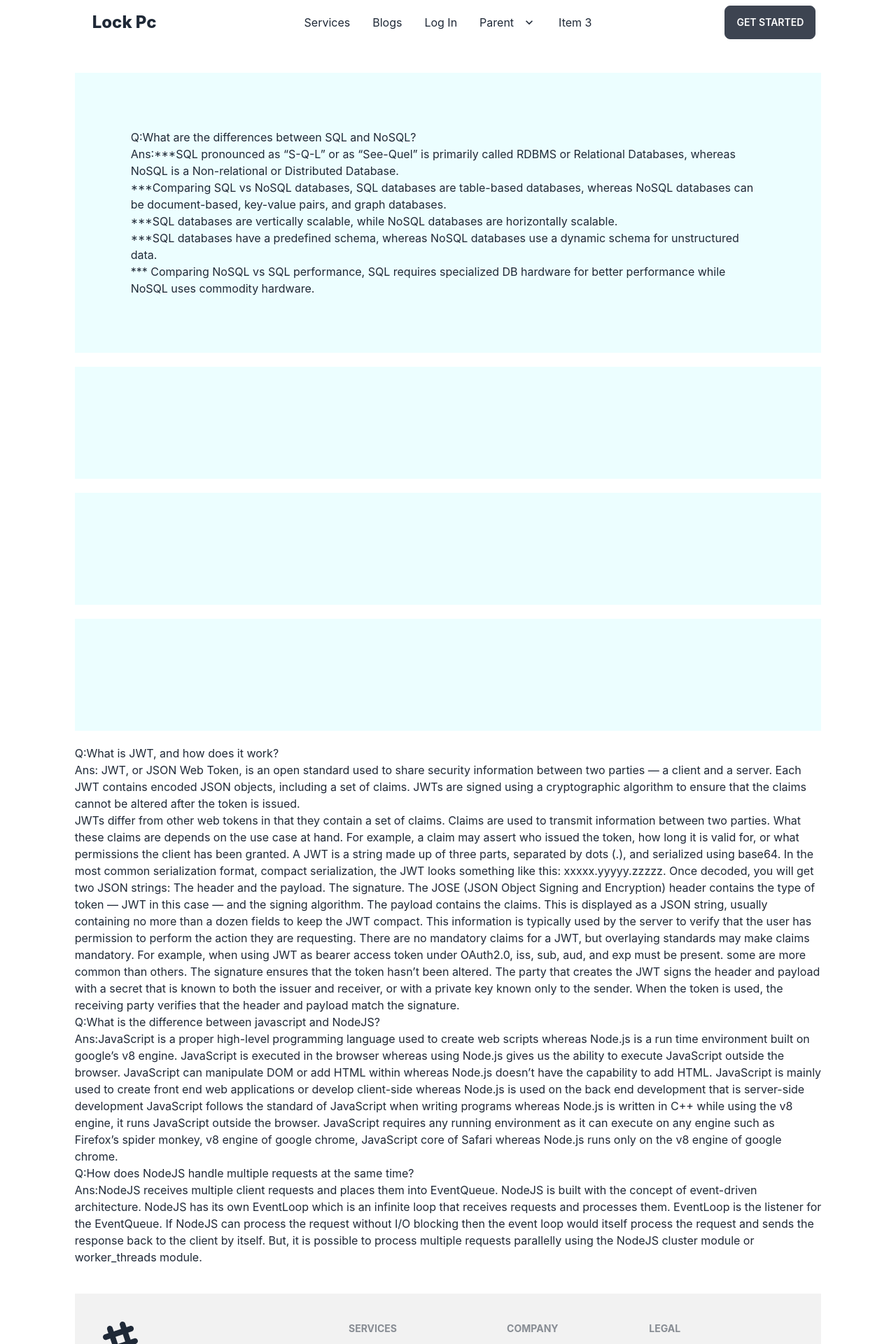
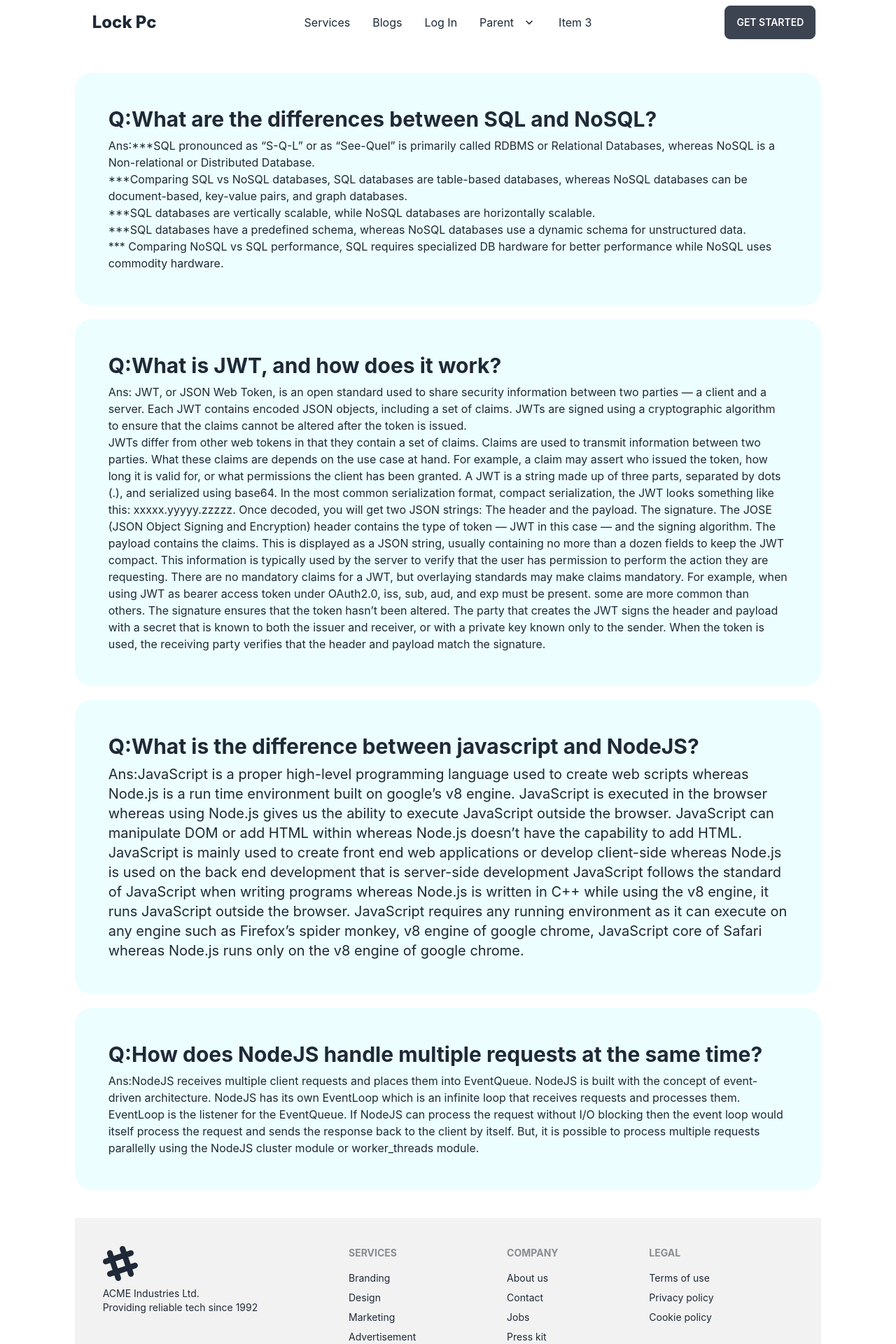
Before and after one commit to Rayhan-Rony/lock-pc, a React (Create React App) app: page /blogs in a window 1280 px wide. Shown: the top 1920 px of the page at 70% size. Built offline with nearby package versions, Linux system fonts and the light colour scheme; no server answers.

Commit message:
added design for blogs

```diff
--- a/src/components/AddService/AddService.js
+++ b/src/components/AddService/AddService.js
@@ -1,6 +1,12 @@
-import React from 'react';
+import { data } from 'autoprefixer';
+import React, { useState } from 'react';
+import toast from 'react-hot-toast';
+import { useLoaderData } from 'react-router-dom';
 
 const AddService = () => {
+    const services = useLoaderData()
+    const servicesCount = services.length
+    console.log(servicesCount)
     const handleAddService = (e) => {
         e.preventDefault()
         const form = e.target;
@@ -10,8 +16,31 @@ const AddService = () => {
         const title = form.title.value;
         const description = form.description.value;
         const price = form.price.value;
-        console.log(name, id, photo, title, description, price)
+        // console.log(name, id, photo, title, description, price)
+        if (id <= servicesCount) {
+            return toast.error(`Service Id must be large than ${servicesCount}`)
+        }
 
+        const service = {
+            service_id: id,
+            service_name: name,
+            title: title,
+            img_url: photo,
+            description: description,
+            price: price
+        }
+        fetch(`http://localhost:5000/services`, {
+            method: 'POST',
+            headers: {
+                'content-type': 'application/json'
+            },
+            body: JSON.stringify(service)
+        })
+            .then(res => res.json())
+            .then(data => console.log(data))
+        // console.log(service)
+        toast.success('Service Added Succesfully')
+        form.reset()
     }
     return (
         <form onSubmit={handleAddService}>
--- a/src/components/Blogs/Blogs.js
+++ b/src/components/Blogs/Blogs.js
@@ -3,8 +3,8 @@ import React from 'react';
 const Blogs = () => {
     return (
         <div>
-            <div className='bg-cyan-50 p-20 mb-5'>
-                <h4>Q:What are the differences between SQL and NoSQL?</h4>
+            <div className='bg-cyan-50 p-12 rounded-3xl mb-5'>
+                <h4 className='text-3xl font-bold mb-2' >Q:What are the differences between SQL and NoSQL?</h4>
                 <p>Ans:***SQL pronounced as “S-Q-L” or as “See-Quel” is primarily called RDBMS or Relational Databases, whereas NoSQL is a Non-relational or Distributed Database.
 
                     <br />
@@ -15,16 +15,8 @@ const Blogs = () => {
                     *** Comparing NoSQL vs SQL performance, SQL requires specialized DB hardware for better performance while NoSQL uses commodity hardware.
                 </p>
             </div >
-            <div className='bg-cyan-50 p-20 mb-5'>
-
-            </div>
-            <div className='bg-cyan-50 p-20 mb-5'>
-
-            </div>
-            <div className='bg-cyan-50 p-20 mb-5'>
-
-            </div>
-            <h4>Q:What is JWT, and how does it work?</h4>
+            <div className='bg-cyan-50 p-12 rounded-3xl mb-5'>
+                <h4 className='text-3xl font-bold mb-2' >Q:What is JWT, and how does it work?</h4>
                 <p>Ans:
                     JWT, or JSON Web Token, is an open standard used to share security information between two parties — a client and a server. Each JWT contains encoded JSON objects, including a set of claims. JWTs are signed using a cryptographic algorithm to ensure that the claims cannot be altered after the token is issued.<br />
                     JWTs differ from other web tokens in that they contain a set of claims. Claims are used to transmit information between two parties. What these claims are depends on the use case at hand. For example, a claim may assert who issued the token, how long it is valid for, or what permissions the client has been granted.
@@ -44,8 +36,10 @@ const Blogs = () => {
                     The signature ensures that the token hasn’t been altered. The party that creates the JWT signs the header and payload with a secret that is known to both the issuer and receiver, or with a private key known only to the sender. When the token is used, the receiving party verifies that the header and payload match the signature.
 
                 </p>
-            <h4>Q:What is the difference between javascript and NodeJS?</h4>
-            <p>Ans:JavaScript is a proper high-level programming language used to create web scripts whereas Node.js is a run time environment built on google’s v8 engine.
+            </div>
+            <div className='bg-cyan-50 p-12 rounded-3xl mb-5'>
+                <h4 className='text-3xl font-bold mb-2' >Q:What is the difference between javascript and NodeJS?</h4>
+                <p className='text-xl'>Ans:JavaScript is a proper high-level programming language used to create web scripts whereas Node.js is a run time environment built on google’s v8 engine.
 
                     JavaScript is executed in the browser whereas using Node.js gives us the ability to execute JavaScript outside the browser.
 
@@ -57,10 +51,16 @@ const Blogs = () => {
 
 
                     JavaScript requires any running environment as it can execute on any engine such as Firefox’s spider monkey, v8 engine of google chrome, JavaScript core of Safari whereas Node.js runs only on the v8 engine of google chrome.</p>
-            <h4>Q:How does NodeJS handle multiple requests at the same time?</h4>
+            </div>
+            <div className='bg-cyan-50 p-12 rounded-3xl mb-5'>
+                <h4 className='text-3xl font-bold mb-2' >Q:How does NodeJS handle multiple requests at the same time?</h4>
                 <p>Ans:NodeJS receives multiple client requests and places them into EventQueue. NodeJS is built with the concept of event-driven architecture. NodeJS has its own EventLoop which is an infinite loop that receives requests and processes them. EventLoop is the listener for the EventQueue.
 
                     If NodeJS can process the request without I/O blocking then the event loop would itself process the request and sends the response back to the client by itself. But, it is possible to process multiple requests parallelly using the NodeJS cluster module or worker_threads module.</p>
+            </div>
+
+
+
         </div>
     );
 };
--- a/src/router/router.js
+++ b/src/router/router.js
@@ -45,7 +45,8 @@ export const router = createBrowserRouter([{
         },
         {
             path: '/addservice',
-            element: <AddService></AddService>
+            element: <AddService></AddService>,
+            loader: () => fetch('http://localhost:5000/services')
         },
         {
             path: '/myreviews',
```
Lines whose indentation alone changed are shown as unchanged.
